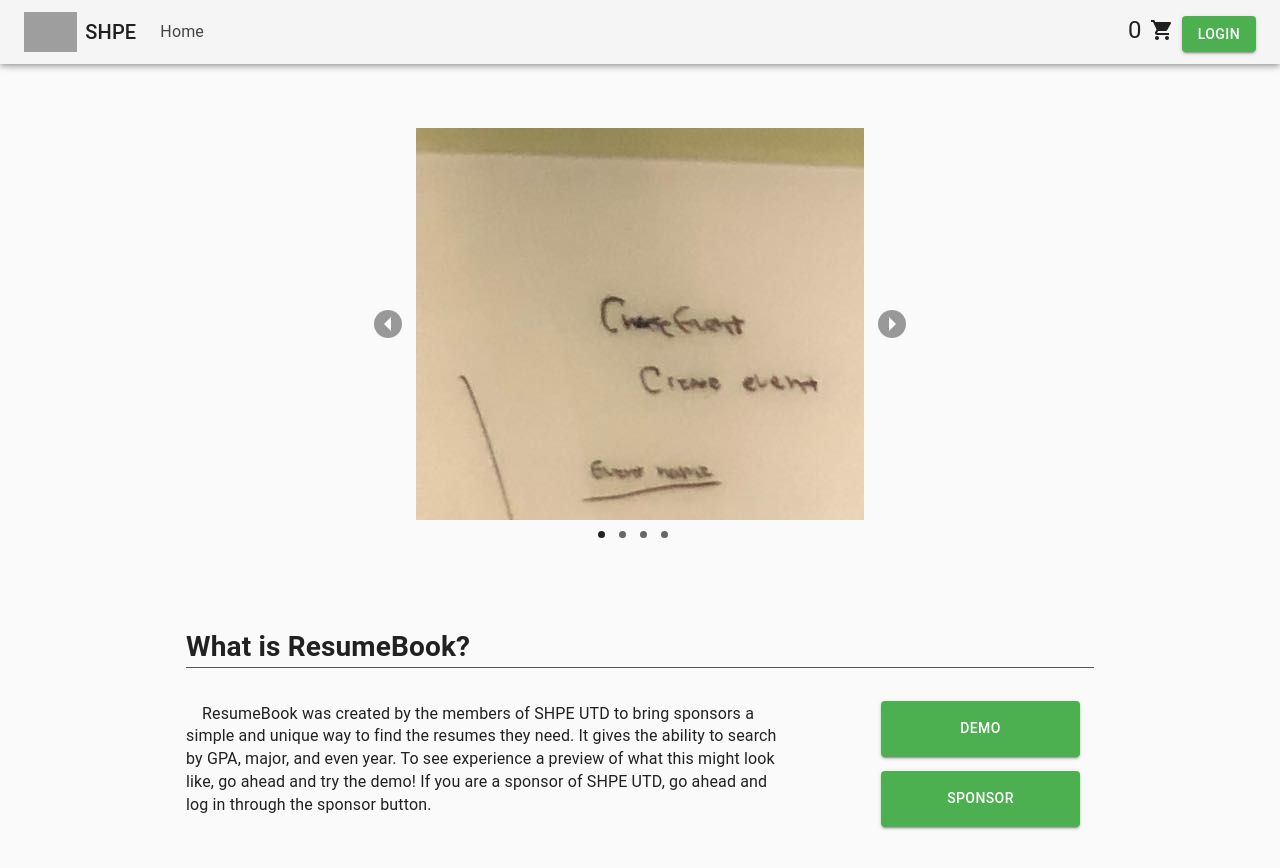
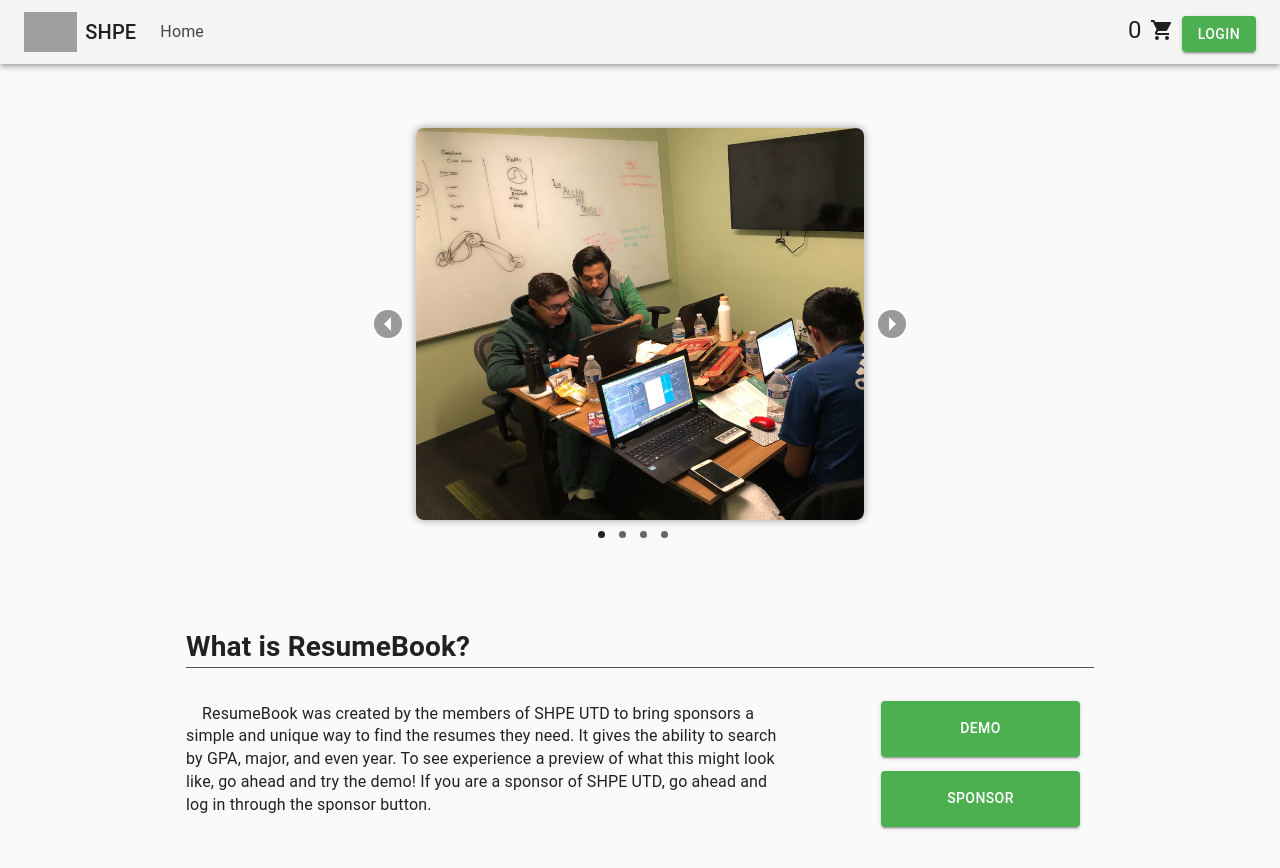
Before and after one commit to SHPE-UTDallas/ResumeBook, a React (Create React App) app: page / in a window 1280 px wide. Shown: the top 868 px of the page. Built offline with nearby package versions, Linux system fonts and the light colour scheme; grey boxes are pictures that could not be loaded.

Commit message:
working prototype

```diff
--- a/src/components/Carousel.tsx
+++ b/src/components/Carousel.tsx
@@ -9,16 +9,31 @@ export default class extends React.Component<
   },
   {
     activeOn: number
+    xoff: number
   }
 > {
   state = {
     activeOn: 0,
+    xoff: 0,
   }
+  length: number
+
+  constructor(props: any) {
+    super(props)
+    this.length = React.Children.count(props.children)
+    this.prevSlide = this.prevSlide.bind(this)
+    this.nextSlide = this.nextSlide.bind(this)
+  }
+
   render() {
     const { children, width, height } = this.props
 
     const slides = React.Children.toArray(children).map((e) => {
-      return <div className="carousel-item">{e}</div>
+      return (
+        <div className="carousel-item" style={{ width }}>
+          {e}
+        </div>
+      )
     })
 
     if (slides.length === 0) throw new Error('Carousel must have at least one child')
@@ -41,11 +56,21 @@ export default class extends React.Component<
         }}
       >
         <div className="top">
-          <div className="button">
+          <div className="button" onClick={this.prevSlide}>
             <div className="left" />
           </div>
-          <div className="items">{slides}</div>
-          <div className="button">
+          <div className="items">
+            <div
+              className="photo-window"
+              style={{
+                width: `calc(${width} * ${this.length}`,
+                left: `calc(${-this.state.activeOn} * ${width})`,
+              }}
+            >
+              {slides}
+            </div>
+          </div>
+          <div className="button" onClick={this.nextSlide}>
             <div className="right" />
           </div>
         </div>
@@ -53,4 +78,22 @@ export default class extends React.Component<
       </div>
     )
   }
+
+  nextSlide() {
+    this.setState({
+      activeOn: (this.state.activeOn + 1) % this.length,
+    })
+  }
+
+  prevSlide() {
+    if (this.state.activeOn !== 0) {
+      this.setState({
+        activeOn: (this.state.activeOn - 1) % this.length,
+      })
+    } else {
+      this.setState({
+        activeOn: this.length - 1,
+      })
+    }
+  }
 }
--- a/src/components/styles/Carousel.sass
+++ b/src/components/styles/Carousel.sass
@@ -15,6 +15,13 @@ $button-height: $dot-height * 2
             flex-basis: 0
             flex-grow: 1
             height: 100%
+            position: relative
+            border-radius: .5rem
+            box-shadow: 0 0 .5rem rgba(#000, .4)
+            .photo-window
+                position: relative
+                height: 100%
+                display: flex
         .button
             flex-basis: $button-height
             height: $button-height
@@ -65,11 +72,10 @@ $button-height: $dot-height * 2
 
 .carousel-item
     display: flex
-    width: 100%
+    height: 100%
+    flex-direction: row
+    flex-wrap: nowrap
     >*
         display: inline-block
         flex-grow: 1
         flex-shrink: 1
-        // flex-basis: 0
-        // max-width: 100%
-        // max-height: 100%
```
Also changed, not shown: tsconfig.json (+2 -8 lines).
